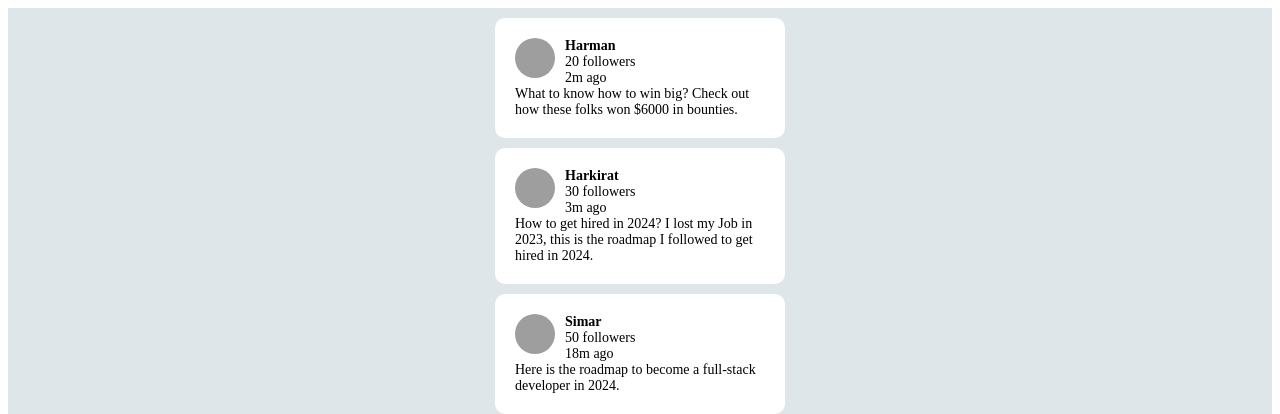
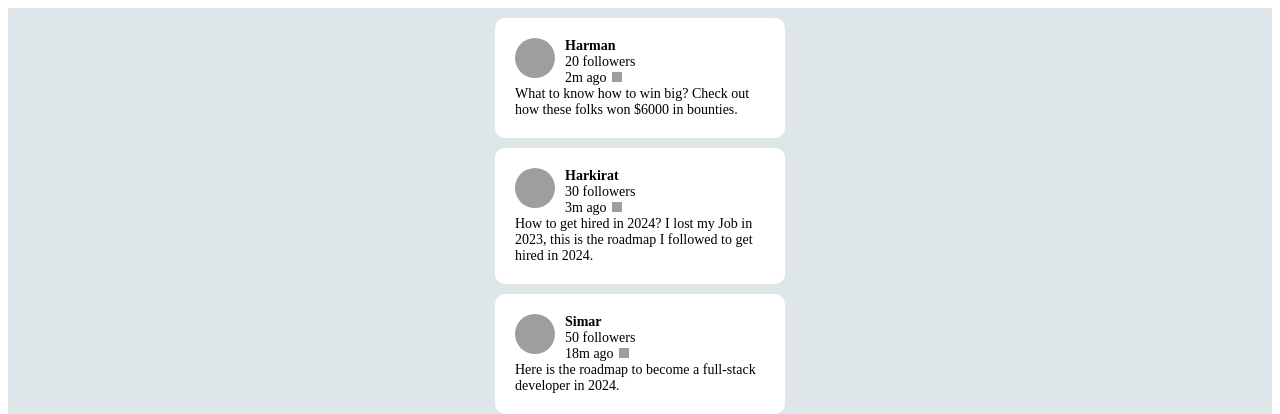
Before and after one commit to Harmankhurana/Cohort-3-Full-Stack-WebDevelopment, a React (Vite) app in the folder Week 9 - React.js/react-basics/: page / in a window 1280 px wide. Shown: the top 414 px of the page. Built offline with nearby package versions, Linux system fonts and the light colour scheme; grey boxes are pictures that could not be loaded.

Commit message:
feat(Props): Creating a props work flow, where evrey post component have different values

```diff
--- a/Week 9 - React.js/react-basics/src/Props.jsx
+++ b/Week 9 - React.js/react-basics/src/Props.jsx
@@ -74,7 +74,11 @@ function PostComponent({ name, followerCount, time, image, description }) {
                 <div style={{ fontSize: 14, marginLeft: 10 }}>
                     <b>{name}</b>
                     <div>{followerCount} followers</div>
-                    <div>{time}</div>
+                    <div style={{display : "flex"}}>
+                        <div>{time}</div>
+                        <img src="https://www.pngfind.com/pngs/m/589-5899814_png-file-svg-clock-icon-transparent-png.png" alt="clock timer" style={{width : 10, height : 10, paddingLeft : 5, marginTop : 2}}/>
+                    </div>
+
                 </div>
             </div>
 
```
